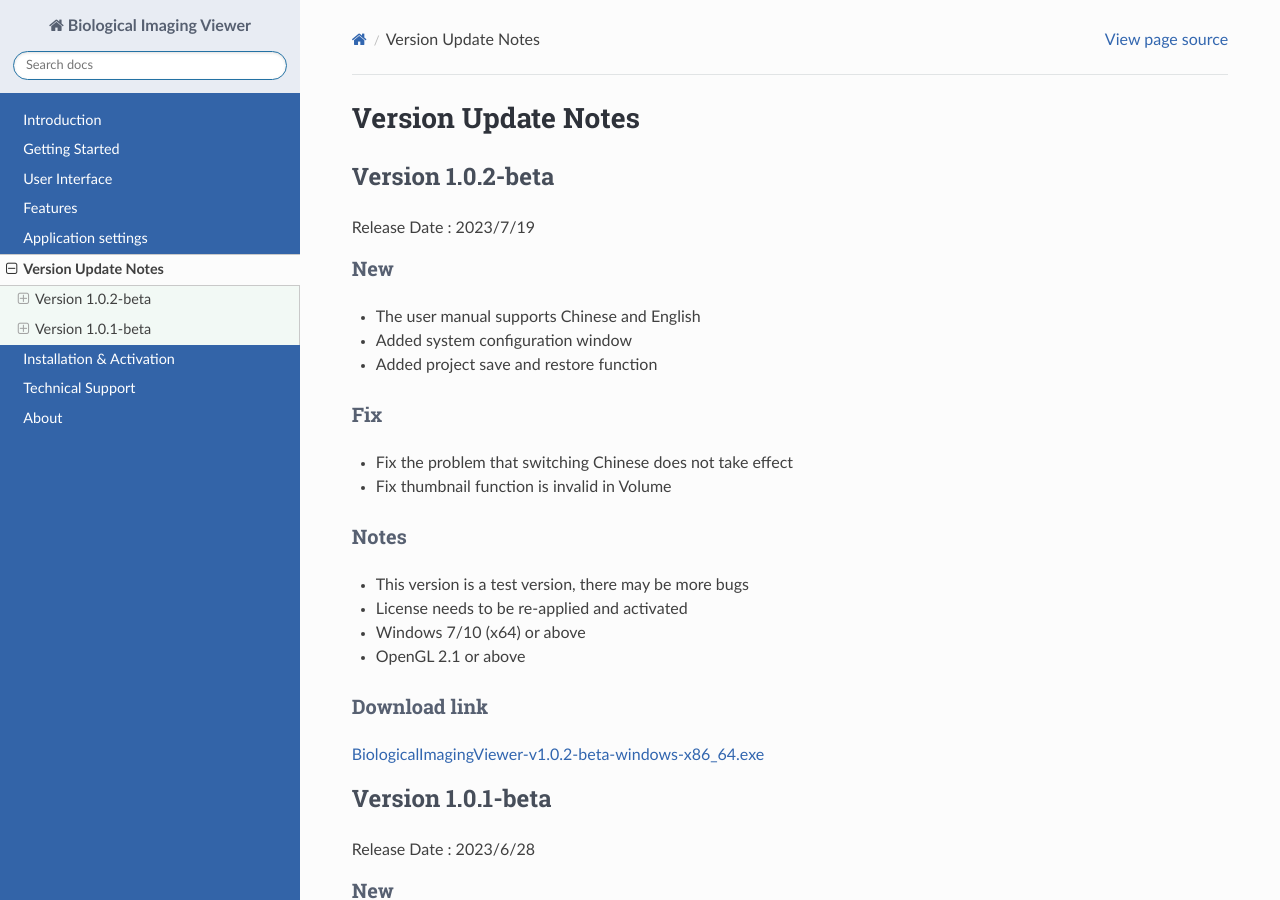
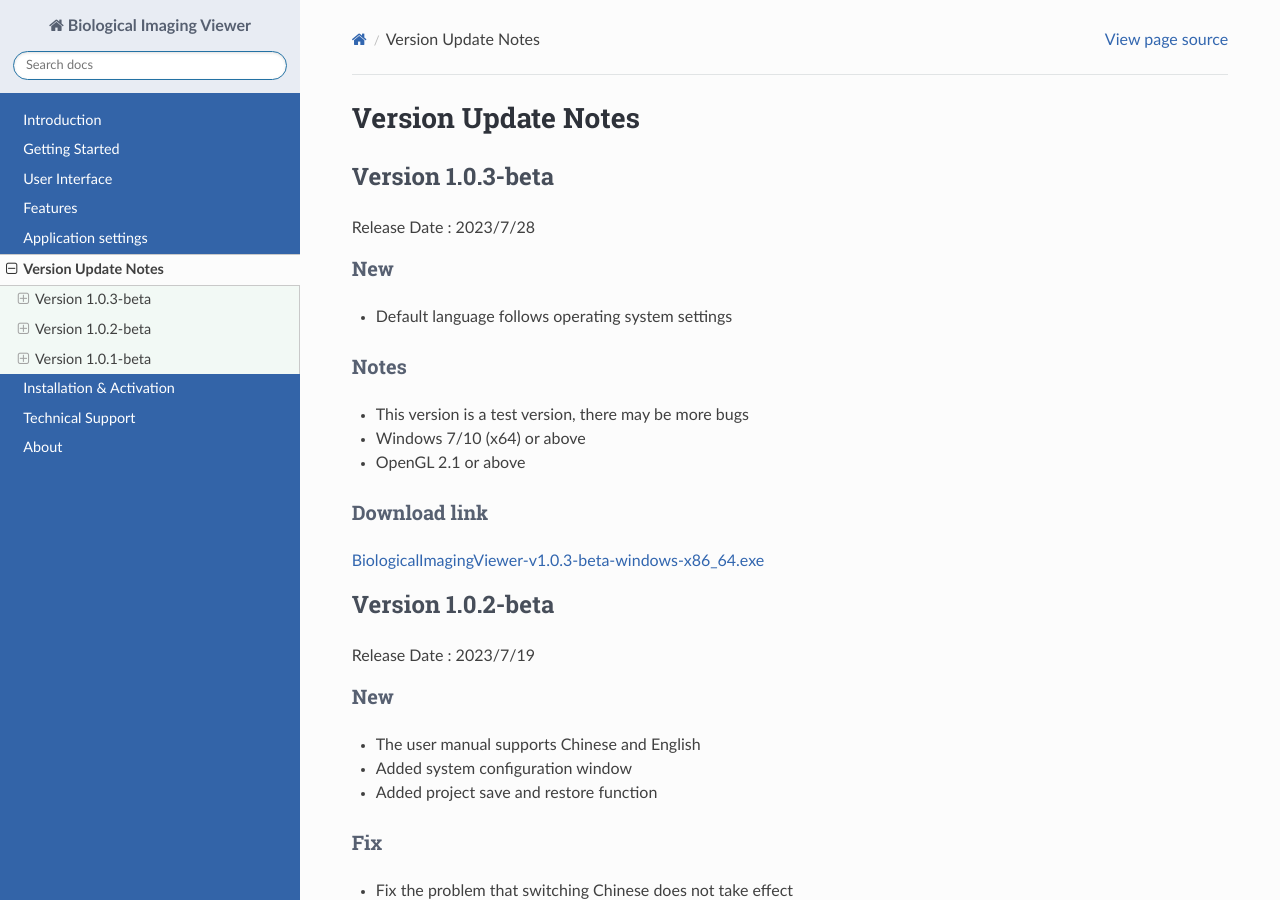
Before and after one commit to yangtong93/sphinx-img-docs, a Sphinx documentation site: the page built from source/user_guide/upgrade.md, in a window 1280 px wide and 900 px high. Built offline with Sphinx 7.4.7 and the Read the Docs theme 2.0.0, drawn with Linux system fonts in a browser that asks for light colours.

Commit message:
feature: version 1.0.3-beta

```diff
--- a/source/user_guide/upgrade.md
+++ b/source/user_guide/upgrade.md
@@ -1,4 +1,19 @@
 # Version Update Notes
+
+## Version 1.0.3-beta
+
+Release Date : 2023/7/28
+
+### New
+* Default language follows operating system settings
+
+### Notes
+* This version is a test version, there may be more bugs
+* Windows 7/10 (x64) or above
+* OpenGL 2.1 or above
+
+### Download link
+[BiologicalImagingViewer-v1.0.3-beta-windows-x86_64.exe](http://71.131.244.138:22224/Image-1.0.3-beta/BiologicalImagingViewer-v1.0.3-beta-windows-x86_64.exe)
 
 ## Version 1.0.2-beta
 
```
Also changed, not shown: 3 other files.
